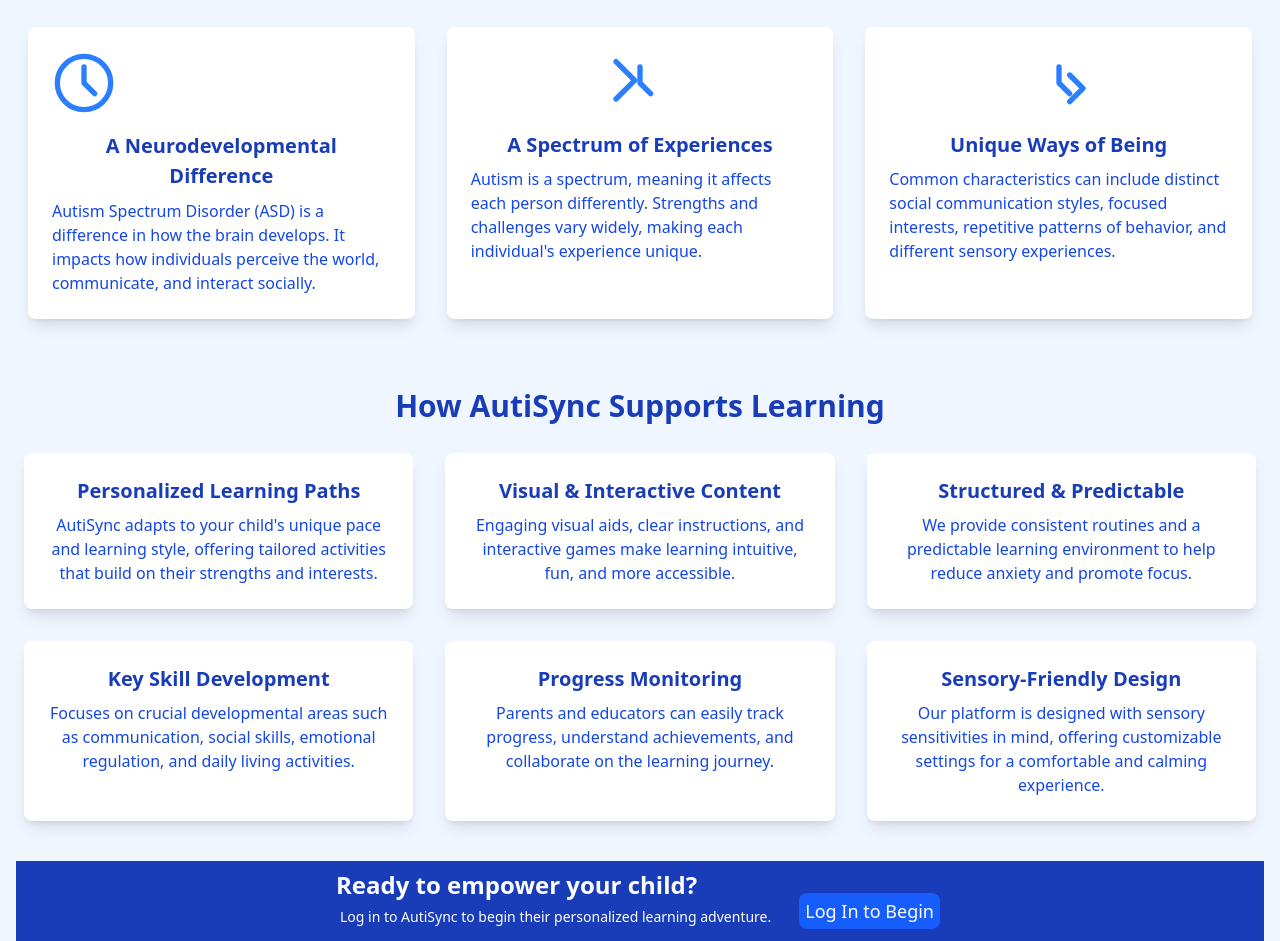
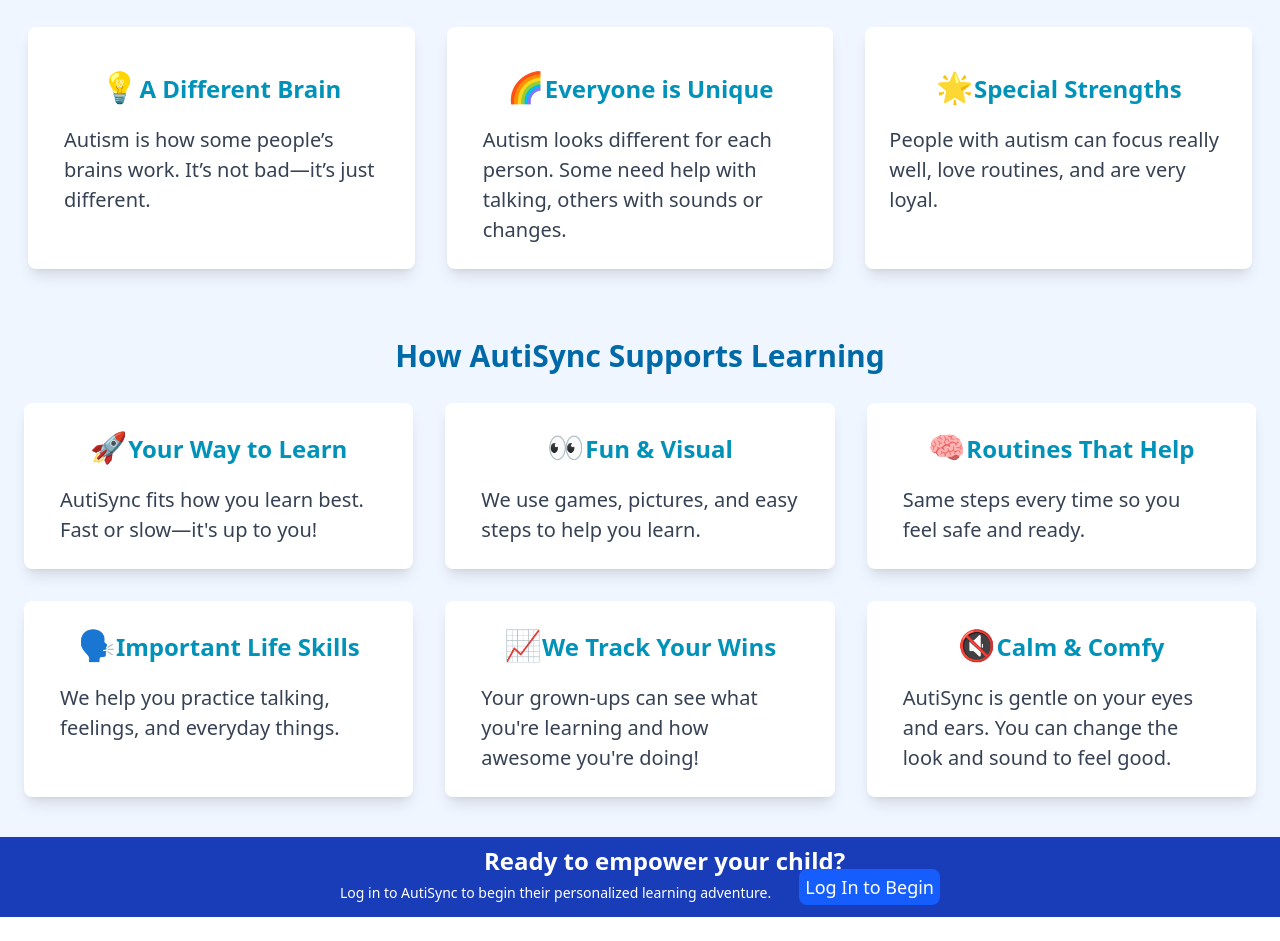
Before and after one commit to SefuentesRenz/AutiSync-v_2.0, a React app: page / in a window 1280 px wide. Shown: the part 260-1201 px from the top of the page. After the commit the page ends 1177 px from the top, so only its background shows below. Built offline with nearby package versions, Linux system fonts and the light colour scheme; the HTML template or start-up script is replaced by a standard one.

Commit message:
Update LandingPage.jsx

```diff
--- a/src/pages/LandingPage.jsx
+++ b/src/pages/LandingPage.jsx
@@ -12,14 +12,14 @@
 
   const adminpage = (e) => {
     e.preventDefault(); // Prevent default form submission behavior
-    navigate("/activities"); // Redirect to the LoginPage route
+    navigate("/tracking"); // Redirect to the LoginPage route
   };
 
   return (
     <div className="bg-blue-50">
       {/* Header */}
       <header className="bg-white text-sky-700 p-3">
-        <div className="container mx-auto max-w-full flex justify-between items-center">
+        <div className="container mx-auto max-w-full px-5 flex justify-between items-center">
           <h1 onClick={adminpage} className="text-2xl font-bold">AutiSync</h1>
           <button  onClick={handleLogin} className="bg-sky-700 hover:bg-sky-600 text-white px-3 py-1 rounded ml-auto">Log In</button>
         </div>
@@ -30,140 +30,105 @@
         <div className="container mx-auto max-w-full px-4 text-center">
           {/* Welcome Section */}
           <section className="bg-sky-100 p-4 rounded-lg shadow-lg text-center">
-            <h2 className="text-4xl font-semibold text-blue-800 mb-4">Welcome to AutiSync</h2>
-            <p className="text-x2 text-blue-700">
+            <h2 className="text-4xl font-semibold text-sky-700 mb-4">Welcome to AutiSync</h2>
+            <p className="text-x2 text-gray-700">
               Understanding Autism, Empowering Unique Learners. Discover how AutiSync supports your <br></br> child's journey.
             </p>
           </section>
 
 
-          <h2 className=" text-blue-800 font-semibold text-[30px] my-[25px]">What is Autism?</h2>
+          <h2 className="text-sky-700 font-semibold text-[30px] my-[25px]">What is Autism?</h2>
           <section className="grid grid-cols-1 md:grid-cols-3 gap-8 mb-16 mx-3">
 
             <div className="bg-white p-6 rounded-lg shadow-lg text-center">
               <div className="mb-4">
-                <svg
-                  xmlns="http://www.w3.org/2000/svg"
-                  className="w-16 h-16 text-blue-500"
-                  viewBox="0 0 24 24"
-                  fill="none"
-                  stroke="currentColor"
-                  strokeWidth="2"
-                  strokeLinecap="round"
-                  strokeLinejoin="round"
-                >
-                  <circle cx="12" cy="12" r="10" />
-                  <path d="M12 6v6l4 4" />
-                </svg>
+
               </div>
-              <h3 className="text-[20px] font-semibold text-blue-800 mb-2">A Neurodevelopmental Difference</h3>
-              <p className="text-blue-700 text-left">
-                Autism Spectrum Disorder (ASD) is a difference in how the brain develops. It impacts how individuals perceive the world, communicate, and interact socially.
+              <h3 className="text-2xl font-semibold text-cyan-600 mb-5"><span className="inline-block w-8 h-8 text-[30px]">💡</span>   A Different Brain</h3>
+              <p className="text-[20px] text-gray-700 text-left px-3">
+                Autism is how some people’s brains work. It’s not bad—it’s just different.
               </p>
             </div>
 
             <div className="bg-white p-6 rounded-lg shadow-lg text-center">
               <div className="mb-4">
-                <svg
-                  xmlns="http://www.w3.org/2000/svg"
-                  className="w-16 h-16 text-blue-500 mx-auto"
-                  viewBox="0 0 24 24"
-                  fill="none"
-                  stroke="currentColor"
-                  strokeWidth="2"
-                  strokeLinecap="round"
-                  strokeLinejoin="round"
-                >
-                  <path d="M12 6v6l4 4" />
-                  <path d="M3 4l7 7-7 7" />
-                </svg>
+
               </div>
-              <h3 className="text-xl font-semibold text-blue-800 mb-2">A Spectrum of Experiences</h3>
-              <p className="text-blue-700 text-left">
-                Autism is a spectrum, meaning it affects each person differently. Strengths and challenges vary widely, making each individual's experience unique.
-              </p>
+              <h3 className="text-2xl font-semibold text-cyan-600 mb-5"><span className="inline-block w-8 h-8 text-[30px]">🌈</span>     Everyone is Unique</h3>
+              <p className="text-[20px] text-gray-700 text-left px-3">
+              Autism looks different for each person. Some need help with talking, others with sounds or changes.
+             </p>
             </div>
 
             <div className="bg-white p-6 rounded-lg shadow-lg text-center">
               <div className="mb-4">
-                <svg
-                  xmlns="http://www.w3.org/2000/svg"
-                  className="w-16 h-16 text-blue-500 mx-auto"
-                  viewBox="0 0 24 24"
-                  fill="none"
-                  stroke="currentColor"
-                  strokeWidth="2"
-                  strokeLinecap="round"
-                  strokeLinejoin="round"
-                >
-                  <path d="M12 6v6l4 4" />
-                  <path d="M16 9l5 5-5 5" />
-                </svg>
+
               </div>
-              <h3 className="text-xl font-semibold text-blue-800 mb-2">Unique Ways of Being</h3>
-              <p className="text-blue-700 text-left">
-                Common characteristics can include distinct social communication styles, focused interests, repetitive patterns of behavior, and different sensory experiences.
+              <h3 className="text-2xl font-semibold text-cyan-600 mb-5"><span className="inline-block w-8 h-8 text-[30px]">🌟 </span>    Special Strengths</h3>
+              <p className="text-[20px] text-gray-700 text-left px-3t">
+              People with autism can focus really well, love routines, and are very loyal.
               </p>
             </div>
           </section>
 
 
-          <h2 className=" text-blue-800 font-semibold text-[30px] my-[25px]">How AutiSync Supports Learning</h2>
+          <h2 className="text-sky-700 font-semibold text-[30px] my-[25px]">How AutiSync Supports Learning</h2>
 
           <section className="grid grid-cols-1 md:grid-cols-2 lg:grid-cols-3 gap-8 mx-2">
             <div className="bg-white p-6 rounded-lg shadow-lg text-center">
-              <h3 className="text-xl font-semibold text-blue-800 mb-2">Personalized Learning Paths</h3>
-              <p className="text-blue-700">
-                AutiSync adapts to your child's unique pace and learning style, offering tailored activities that build on their strengths and interests.
+              <h3 className="text-2xl font-semibold text-cyan-600 mb-5"><span className="inline-block w-8 h-8 text-[30px]">🚀</span>    Your Way to Learn</h3>
+              <p className="text-[20px] text-gray-700 text-left px-3">
+                AutiSync fits how you learn best. Fast or slow—it's up to you!
               </p>
             </div>
 
             <div className="bg-white p-6 rounded-lg shadow-lg text-center">
-              <h3 className="text-xl font-semibold text-blue-800 mb-2">Visual & Interactive Content</h3>
-              <p className="text-blue-700">
-                Engaging visual aids, clear instructions, and interactive games make learning intuitive, fun, and more accessible.
+              <h3 className="text-2xl font-semibold text-cyan-600 mb-5"><span className="inline-block w-8 h-8 text-[30px]">👀</span>    Fun & Visual</h3>
+              <p className="text-[20px] text-gray-700 text-left px-3">
+                We use games, pictures, and easy steps to help you learn.
               </p>
             </div>
 
             <div className="bg-white p-6 rounded-lg shadow-lg text-center">
-              <h3 className="text-xl font-semibold text-blue-800 mb-2">Structured & Predictable</h3>
-              <p className="text-blue-700">
-                We provide consistent routines and a predictable learning environment to help reduce anxiety and promote focus.
+              <h3 className="text-2xl font-semibold text-cyan-600 mb-5"><span className="inline-block w-8 h-8 text-[30px]">🧠</span>    Routines That Help</h3>
+              <p className="text-[20px] text-gray-700 text-left px-3">
+                Same steps every time so you feel safe and ready.
               </p>
             </div>
 
             <div className="bg-white p-6 rounded-lg shadow-lg text-center">
-              <h3 className="text-xl font-semibold text-blue-800 mb-2">Key Skill Development</h3>
-              <p className="text-blue-700">
-              Focuses on crucial developmental areas such as communication, social skills, emotional regulation, and daily living activities.
+              <h3 className="text-2xl font-semibold text-cyan-600 mb-5"><span className="inline-block w-8 h-8 text-[30px]">🗣️</span>     Important Life Skills</h3>
+              <p className="text-[20px] text-gray-700 text-left px-3">
+              We help you practice talking, feelings, and everyday things.
               </p>
             </div>
 
             <div className="bg-white p-6 rounded-lg shadow-lg text-center">
-              <h3 className="text-xl font-semibold text-blue-800 mb-2">Progress Monitoring</h3>
-              <p className="text-blue-700">
-              Parents and educators can easily track progress, understand achievements, and collaborate on the learning journey.
+              <h3 className="text-2xl font-semibold text-cyan-600 mb-5"><span className="inline-block w-8 h-8 text-[30px]">📈</span>     We Track Your Wins</h3>
+              <p className="text-[20px] text-gray-700 text-left px-3">
+              Your grown-ups can see what you're learning and how awesome you're doing!
               </p>
             </div>
 
             <div className="bg-white p-6 rounded-lg shadow-lg text-center">
-              <h3 className="text-xl font-semibold text-blue-800 mb-2">Sensory-Friendly Design</h3>
-              <p className="text-blue-700">
-                Our platform is designed with sensory sensitivities in mind, offering customizable settings for a comfortable and calming experience.
+              <h3 className="text-2xl font-semibold text-cyan-600 mb-5"><span className="inline-block w-8 h-8 text-[30px]">🔇</span>     Calm & Comfy</h3>
+              <p className="text-[20px] text-gray-700 text-left px-3">
+                AutiSync is gentle on your eyes and ears. You can change the look and sound to feel good.
               </p>
             </div>
           </section>
 
-          {/* Call to Action */}
-          <section className="bg-blue-800 mt-10 text-center">
 
-            <p className="text-2xl pl-80 font-semibold text-white pt-2 -mb-2 text-left">Ready to empower your child?</p>
+        </div>
+        {/* Call to Action */}
+        <section className="bg-blue-800 mt-10 text-center w-full mx-auto ">
+
+            <p className="text-2xl pl-121 font-semibold text-white pt-2 -mb-2 text-left">Ready to empower your child?</p>
             <div className="flex items-center justify-center space-x-2 ">
             <p className="text-sm text-white">Log in to AutiSync to begin their personalized learning adventure.</p>
             <button onClick={handleLogin} className="bg-blue-600 text-white py-1 px-1.5 hover:bg-blue-700 rounded-lg text-lg ml-5 mb-3">Log In to Begin</button>
             </div>
           </section>
-        </div>
       </main>
     </div>
   );
```
